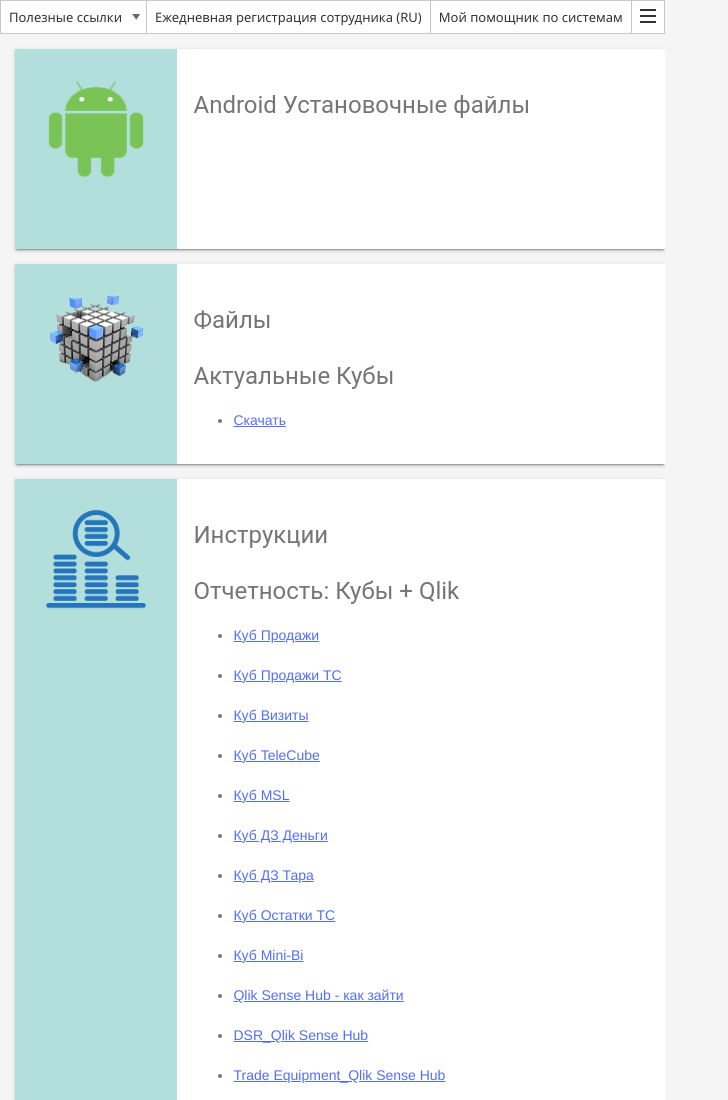
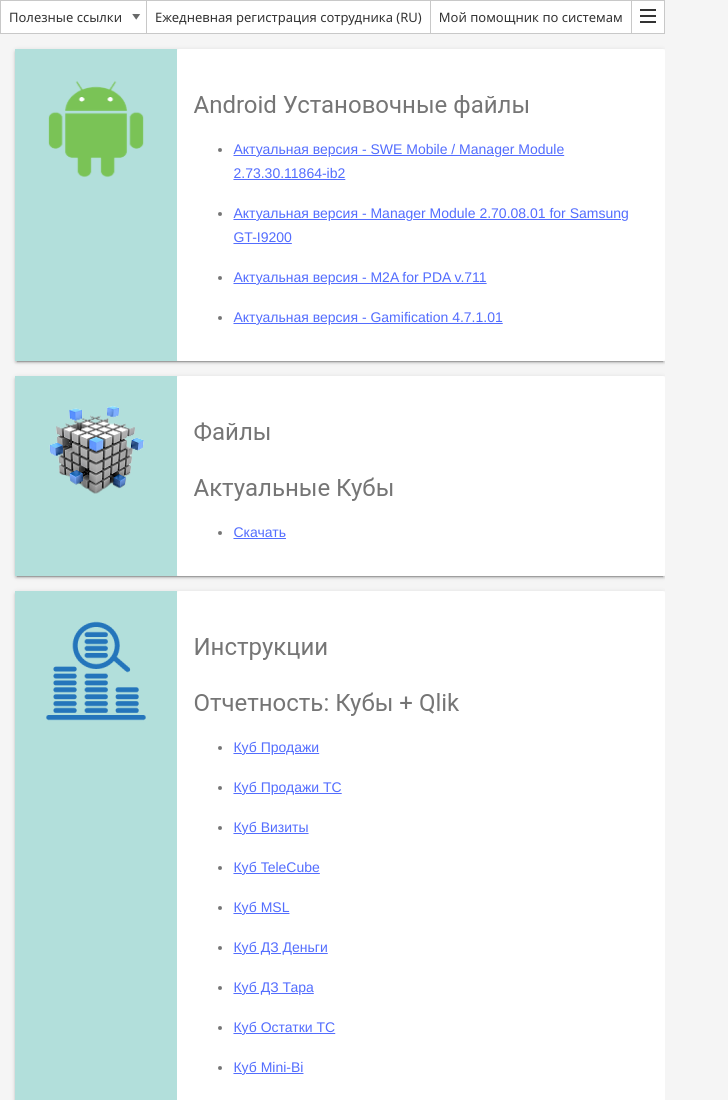
Before and after one commit to TsvyakhVova/TsvyakhVova.io, a plain HTML site: page index.html in a window 1280 px wide. Shown: the top 1100 px of the page, without its empty margins (0-728 px from the left). Drawn offline with Linux system fonts and the light colour scheme; no server answers.

Commit message:
Update index.html

```diff
--- a/index.html
+++ b/index.html
@@ -68,11 +68,31 @@
               <div class="mdl-card__supporting-text">
                 <h4>Android Установочные файлы</h4>
 				<div id="apk-list">
-				</div>
+				<ul>
+<li>
+<p>
+<a href="https://swehelp.abinbevefes.com/apk/sw/SWEAndroidMobileInstaller 2.73.30.11864.apk">Актуальная версия - SWE Mobile / Manager Module 2.73.30.11864-ib2</a>
+</p>
+</li>
+<li>
+<p>
+<a href="https://swehelp.abinbevefes.com/apk/sw/SWEAndroidMobileInstaller 2.70.08.01.apk">Актуальная версия - Manager Module 2.70.08.01  for Samsung GT-I9200</a>
+</p>
+</li>
+<li>
+<p><a href="https://swehelp.abinbevefes.com/apk/m2/M2A-RU_2019-06-14_v711.apk">Актуальная версия - M2A for PDA v.711</a>
+</p>
+</li>
+<li>
+<p>
+<a href="https://swehelp.abinbevefes.com/apk/gmf/SSBS Gamification (4.7.1.01).apk">Актуальная версия - Gamification 4.7.1.01</a>
+</p>
+</li>
+</ul>
+</div>
 </div>
 </div>
 </section>
-
 
 <!--win-->
 
```
